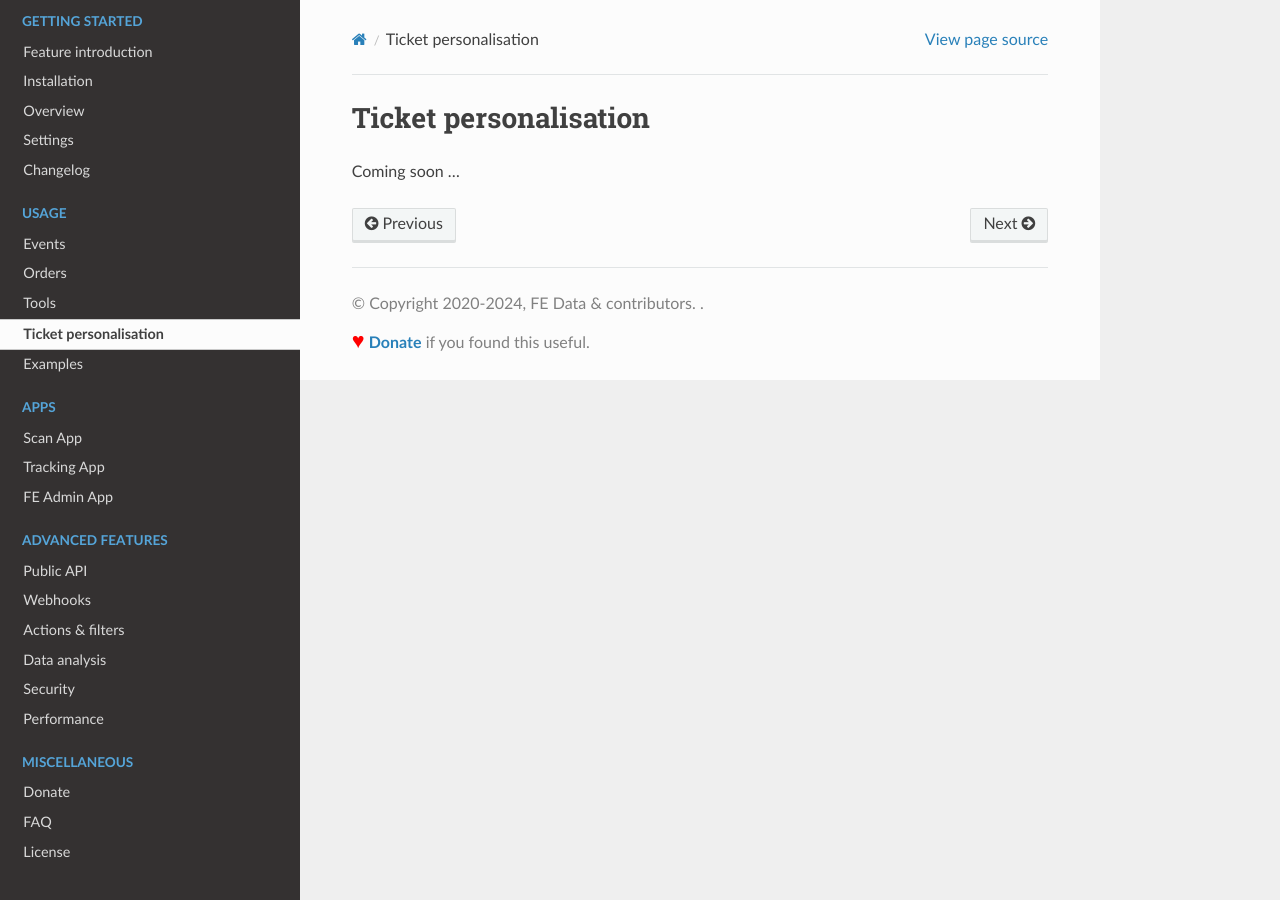
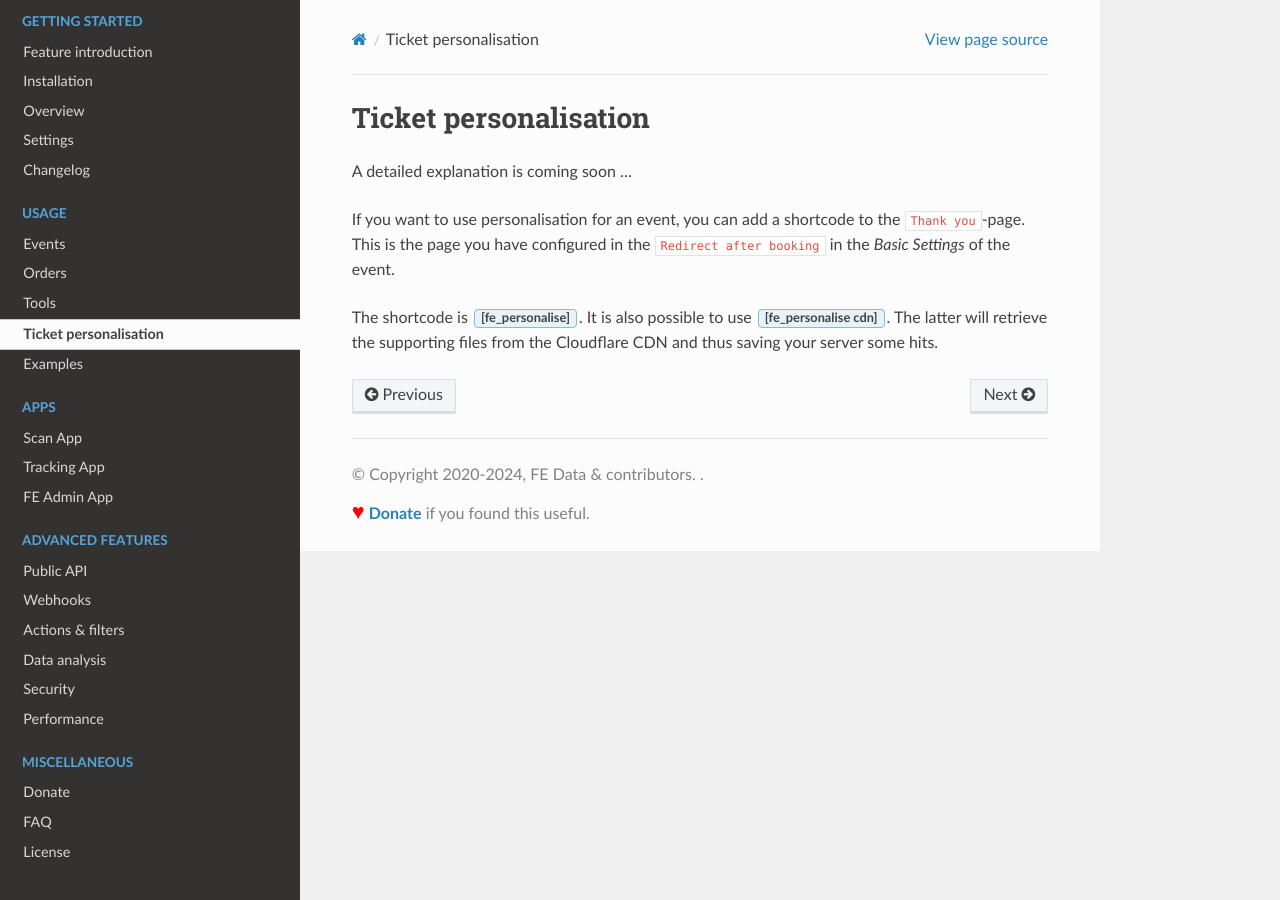
Before and after one commit to fe-data/fe-docs, a Sphinx documentation site: the page built from docs/usage/personalise.rst, in a window 1280 px wide. Built offline with Sphinx 7.4.7 and the Read the Docs theme 2.0.0, drawn with Linux system fonts in a browser that asks for light colours.

Commit message:
Set release date

```diff
--- a/docs/getting-started/changelog.rst
+++ b/docs/getting-started/changelog.rst
@@ -1,7 +1,7 @@
 Changelog
 =========
 
-v2.1.0 (Coming soon ...)
+v2.1.0 (16 feb 2024)
 ------------------------
 * Added personalisation for tickets. Input fields can now be defined at the order level or ticket level and
   attach input fields to ticket types. Ticket personalisation can be embedded into the **Redirect after booking** page using a shortcode
--- a/docs/usage/personalise.rst
+++ b/docs/usage/personalise.rst
@@ -1,4 +1,10 @@
 Ticket personalisation
 ======================
 
-Coming soon ...
+A detailed explanation is coming soon ...
+
+If you want to use personalisation for an event, you can add a shortcode to the ``Thank you``-page.
+This is the page you have configured in the ``Redirect after booking`` in the *Basic Settings* of the event.
+
+The shortcode is :guilabel:`[fe_personalise]`. It is also possible to use :guilabel:`[fe_personalise cdn]`.
+The latter will retrieve the supporting files from the Cloudflare CDN and thus saving your server some hits.
```
